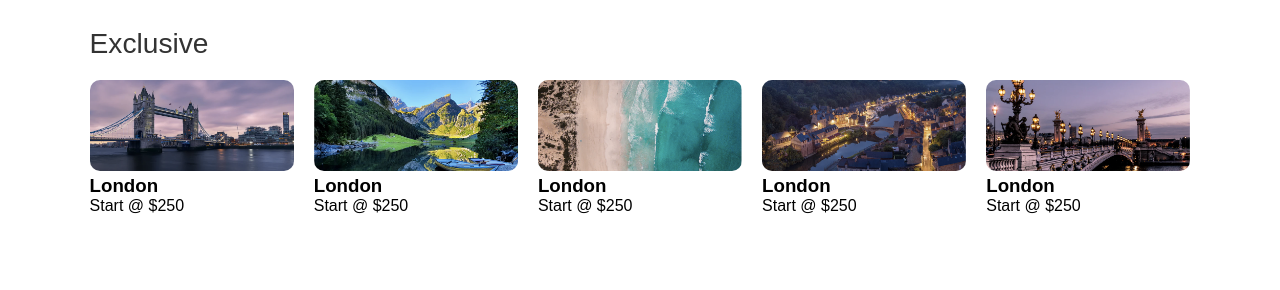
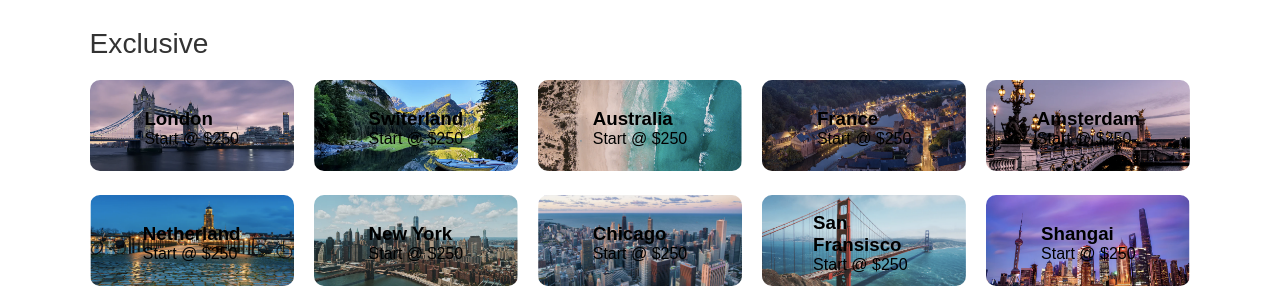
Before and after one commit to rhedwan/UIProjects, a plain HTML site: page RentalWebsite/index.html in a window 1280 px wide. Shown: the part 822-1112 px from the top of the page. Before the commit the page ends 1037 px from the top, so only its background shows below. Drawn offline with Linux system fonts and the light colour scheme.

Commit message:
Added more items to the exclusives section. Styled labels

```diff
--- a/RentalWebsite/index.html
+++ b/RentalWebsite/index.html
@@ -55,28 +55,63 @@
         <div>
           <img src="/images/image-2.png" alt="" />
           <span>
-            <h3>London</h3>
+            <h3>Switerland</h3>
             <p>Start @ $250</p>
           </span>
         </div>
         <div>
           <img src="/images/image-3.png" alt="" />
           <span>
-            <h3>London</h3>
+            <h3>Australia</h3>
             <p>Start @ $250</p>
           </span>
         </div>
         <div>
           <img src="/images/image-4.png" alt="" />
           <span>
-            <h3>London</h3>
+            <h3>France</h3>
             <p>Start @ $250</p>
           </span>
         </div>
         <div>
           <img src="/images/image-5.png" alt="" />
           <span>
-            <h3>London</h3>
+            <h3>Amsterdam</h3>
+            <p>Start @ $250</p>
+          </span>
+        </div>
+        <div>
+          <img src="/images/image-6.png" alt="" />
+          <span>
+            <h3>Netherland</h3>
+            <p>Start @ $250</p>
+          </span>
+        </div>
+        <div>
+          <img src="/images/image-7.png" alt="" />
+          <span>
+            <h3>New York</h3>
+            <p>Start @ $250</p>
+          </span>
+        </div>
+        <div>
+          <img src="/images/image-8.png" alt="" />
+          <span>
+            <h3>Chicago</h3>
+            <p>Start @ $250</p>
+          </span>
+        </div>
+        <div>
+          <img src="/images/image-9.png" alt="" />
+          <span>
+            <h3>San Fransisco</h3>
+            <p>Start @ $250</p>
+          </span>
+        </div>
+        <div>
+          <img src="/images/image-10.png" alt="" />
+          <span>
+            <h3>Shangai</h3>
             <p>Start @ $250</p>
           </span>
         </div>
--- a/RentalWebsite/style.css
+++ b/RentalWebsite/style.css
@@ -110,3 +110,13 @@ nav {
   width: 100%;
   border-radius: 10px;
 }
+.exclusives div {
+    position: relative;
+}
+
+.exclusives div span {
+    position: absolute;
+    top: 50%;
+    left: 50%;
+    transform: translate(-50%, -50%);
+}
```
